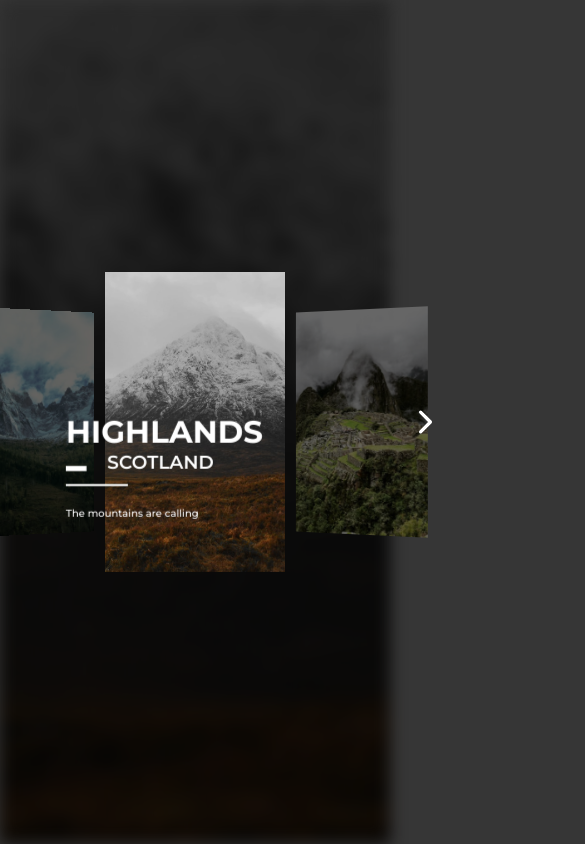
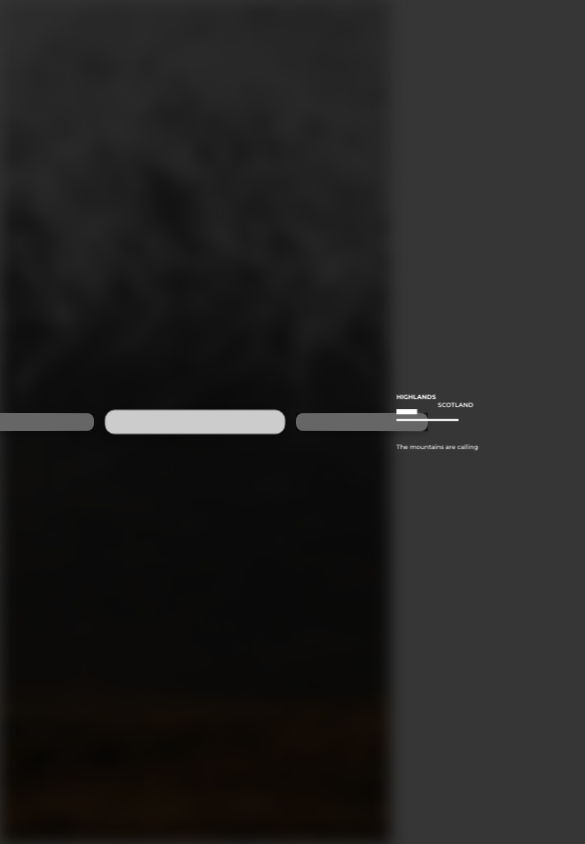
Before and after one commit to nanaji-garikina/image-slider, a plain HTML site: page index.html in a window 390 px wide. Shown: the top 844 px of the page, 585 px wide, since content can reach past the window. Drawn offline with nearby package versions, Linux system fonts and the light colour scheme; a web font is replaced by a local one.

Commit message:
Update style.css

```diff
--- a/style.css
+++ b/style.css
@@ -294,16 +294,9 @@ button:focus {
   transform-origin: left;
 }
 
-@media only screen and (min-width: 800px) {
-  :root {
-    --card-width: 250px;
-    --card-height: 400px;
-  }
-}
-/* Default styles (for mobile-first approach) */
 :root {
-  --card-width: 150px; /* Phone screen */
-  --card-height: 250px;
+  --card-width: 100%; /* Full width for mobile */
+  --card-height: auto; /* Adjust height dynamically */
 }
 
 /* For tablets and small laptops */
@@ -321,3 +314,15 @@ button:focus {
     --card-height: 400px;
   }
 }
+
+.card {
+  width: var(--card-width);
+  height: var(--card-height);
+  max-width: 150px; /* Restrict max size for mobile */
+  margin: auto;
+  padding: 10px;
+  box-shadow: 0 4px 8px rgba(0, 0, 0, 0.2);
+  border-radius: 8px;
+  text-align: center;
+  background-color: white;
+}
```
